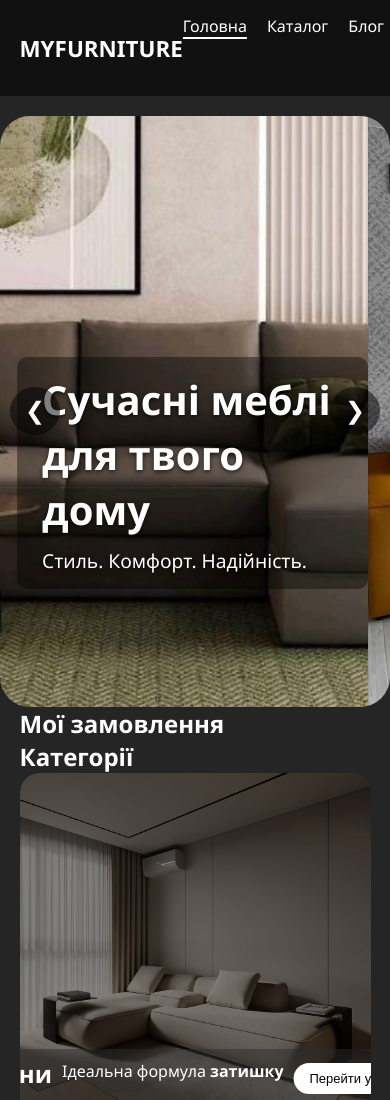
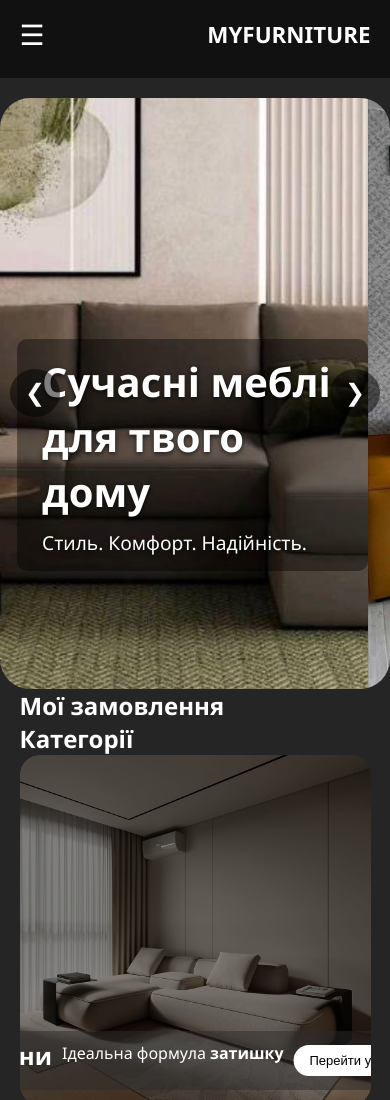
Before and after one commit to serg56345/artemShop-frontend, a website: page index.html in a window 390 px wide. Shown: the top 1100 px of the page. Drawn offline with Linux system fonts and the light colour scheme.

Commit message:
mobile menu

```diff
--- a/index.html
+++ b/index.html
@@ -13,6 +13,9 @@
     <header class="site-header">
         <div class="container header-inner">
             <h1 class="logo">MyFurniture</h1>
+            <!-- Гамбургер для мобільних -->
+            <span class="menu-toggle">☰</span>
+            <!-- Меню -->
             <nav class="main-nav">
                 <ul>
                     <li><a href="#" class="nav-link active" data-section="home">Головна</a></li>
--- a/script.js
+++ b/script.js
@@ -54,6 +54,13 @@ document.querySelectorAll(".nav-link").forEach(link => {
     else if (section === "blog") loadBlog();
     else if (section === "home") location.reload();
   });
+});
+//------ мобільна навігація------///
+const menuToggle = document.querySelector('.menu-toggle');
+const mainNav = document.querySelector('.main-nav');
+
+menuToggle.addEventListener('click', () => {
+  mainNav.classList.toggle('active');
 });
 
 // ---------------- КАТАЛОГ ---------------- //
--- a/style.css
+++ b/style.css
@@ -129,6 +129,61 @@ body {
 
 .next {
     right: 20px;
+}
+
+/* Гамбургер */
+.menu-toggle {
+    display: none;
+    /* прихований на десктопі */
+    font-size: 28px;
+    cursor: pointer;
+    color: white;
+}
+
+/* Мобільна версія */
+@media (max-width: 768px) {
+    .header-inner {
+        justify-content: space-between;
+        flex-wrap: wrap;
+    }
+
+    /* Гамбургер */
+    .menu-toggle {
+        display: block;
+        order: 1;
+        /* гамбургер ліворуч */
+    }
+
+    /* Лого */
+    .logo {
+        order: 2;
+        /* лого справа */
+        margin-left: auto;
+        /* штовхає його вправо */
+    }
+
+    /* Меню */
+    .main-nav {
+        order: 3;
+        width: 100%;
+        overflow: hidden;
+        max-height: 0;
+        flex-direction: column;
+        gap: 10px;
+        margin-top: 10px;
+        transition: max-height 0.3s ease;
+    }
+
+    .main-nav.active {
+        max-height: 500px;
+    }
+
+    .main-nav ul {
+        flex-direction: column;
+        gap: 10px;
+        margin: 0;
+        padding: 0;
+    }
 }
 
 /* --- Футер --- */
```
